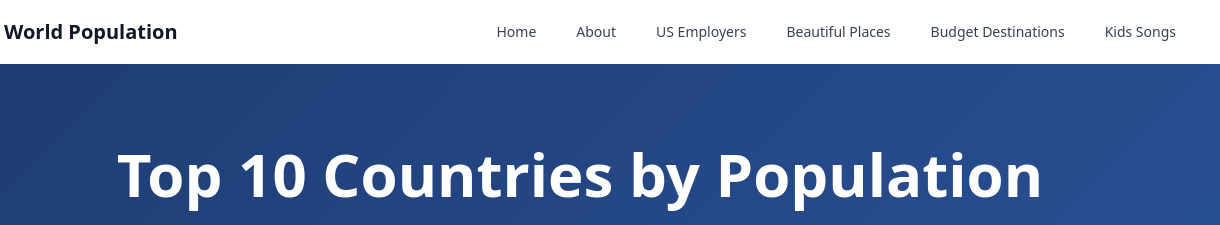
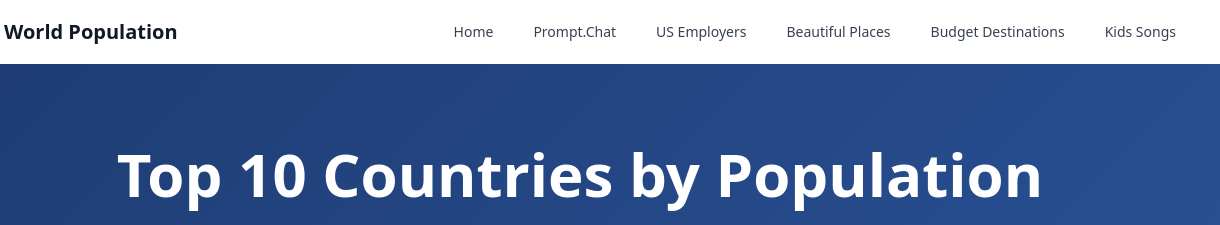
Before and after one commit to bensedgwick1/DeepSite, a plain HTML site: page index.html in a window 1280 px wide. Shown: the top 225 px of the page, 60-1280 px from the left. Drawn offline with nearby package versions, Linux system fonts and the light colour scheme.

Commit message:
Add files via upload

```diff
--- a/index.html
+++ b/index.html
@@ -38,7 +38,7 @@
                 </div>
                 <div class="flex items-center space-x-4">
                     <a href="index.html" class="text-gray-700 hover:text-blue-600 px-3 py-2 rounded-md text-sm font-medium">Home</a>
-                    <a href="about.html" class="text-gray-700 hover:text-blue-600 px-3 py-2 rounded-md text-sm font-medium">About</a>
+                    <a href="prompt.chat" class="text-gray-700 hover:text-blue-600 px-3 py-2 rounded-md text-sm font-medium">Prompt.Chat</a>
                     <a href="employers.html" class="text-gray-700 hover:text-blue-600 px-3 py-2 rounded-md text-sm font-medium">US Employers</a>
                     <a href="beautiful-places.html" class="text-gray-700 hover:text-blue-600 px-3 py-2 rounded-md text-sm font-medium">Beautiful Places</a>
                     <a href="budget-destinations.html" class="text-gray-700 hover:text-blue-600 px-3 py-2 rounded-md text-sm font-medium">Budget Destinations</a>
```
